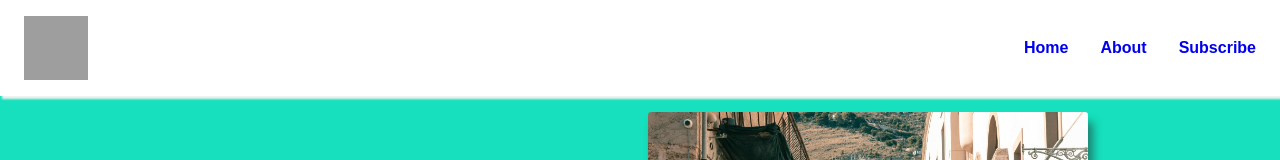
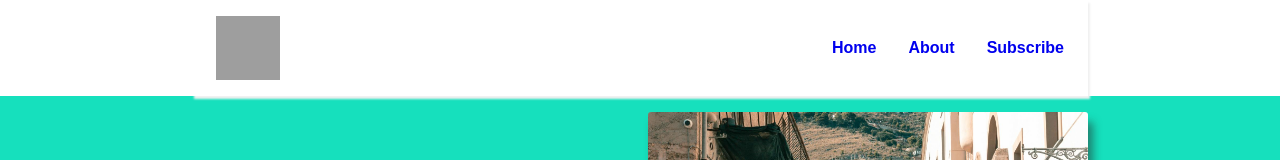
Before and after one commit to Vishalkhandal055/basic-html-page, a plain HTML site: page index.html in a window 1280 px wide. Shown: the top 160 px of the page. Drawn offline with Linux system fonts and the light colour scheme; grey boxes are pictures that could not be loaded.

Commit message:
update navbar html

```diff
--- a/index.html
+++ b/index.html
@@ -25,10 +25,12 @@
     <title>Document</title>
   </head>
   <body>
+      <header id="header">
+        <div class="container">
 
-    <nav>
-      <a href="#" class="logo">
-        <img src="assets/Images/7.jpg" alt="logo" srcset="" />
+          <nav>
+            <a href="#" class="logo">
+              <img src="assets/Images/7.jpg" alt="logo" srcset="" />
       </a>
       <ul>
         <li class="nav-item">
@@ -36,7 +38,7 @@
         </li>
         <li class="nav-item">
           <a href="#about" class="nav-link" id="nav-link"
-            >About</a
+          >About</a
           >
         </li>
         <li class="nav-item">
@@ -49,6 +51,8 @@
         <span class="bar"></span>
       </div>
     </nav>
+    </div>
+    </header>
 
     <!-- Hero Section -->
     <section id="hero" class="hero">
```
